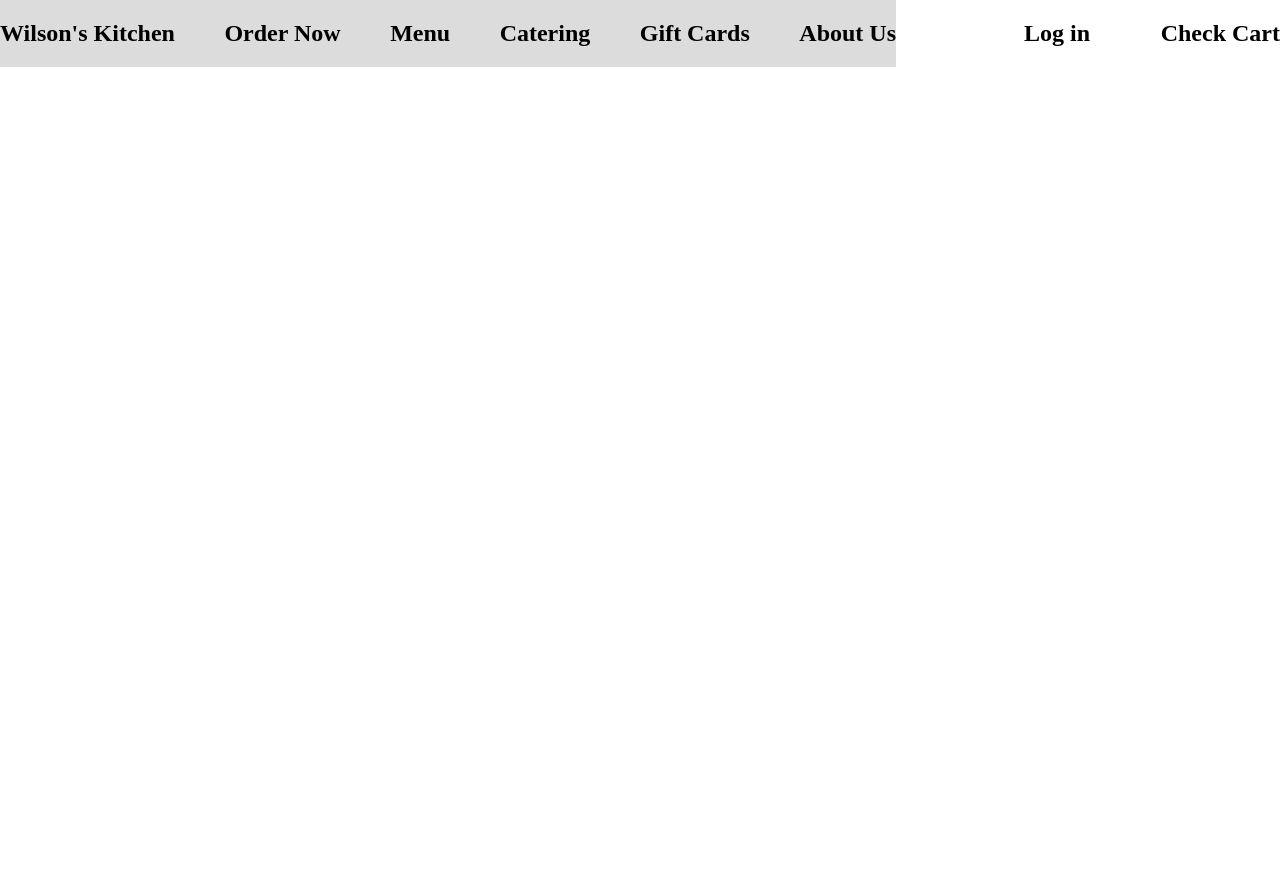
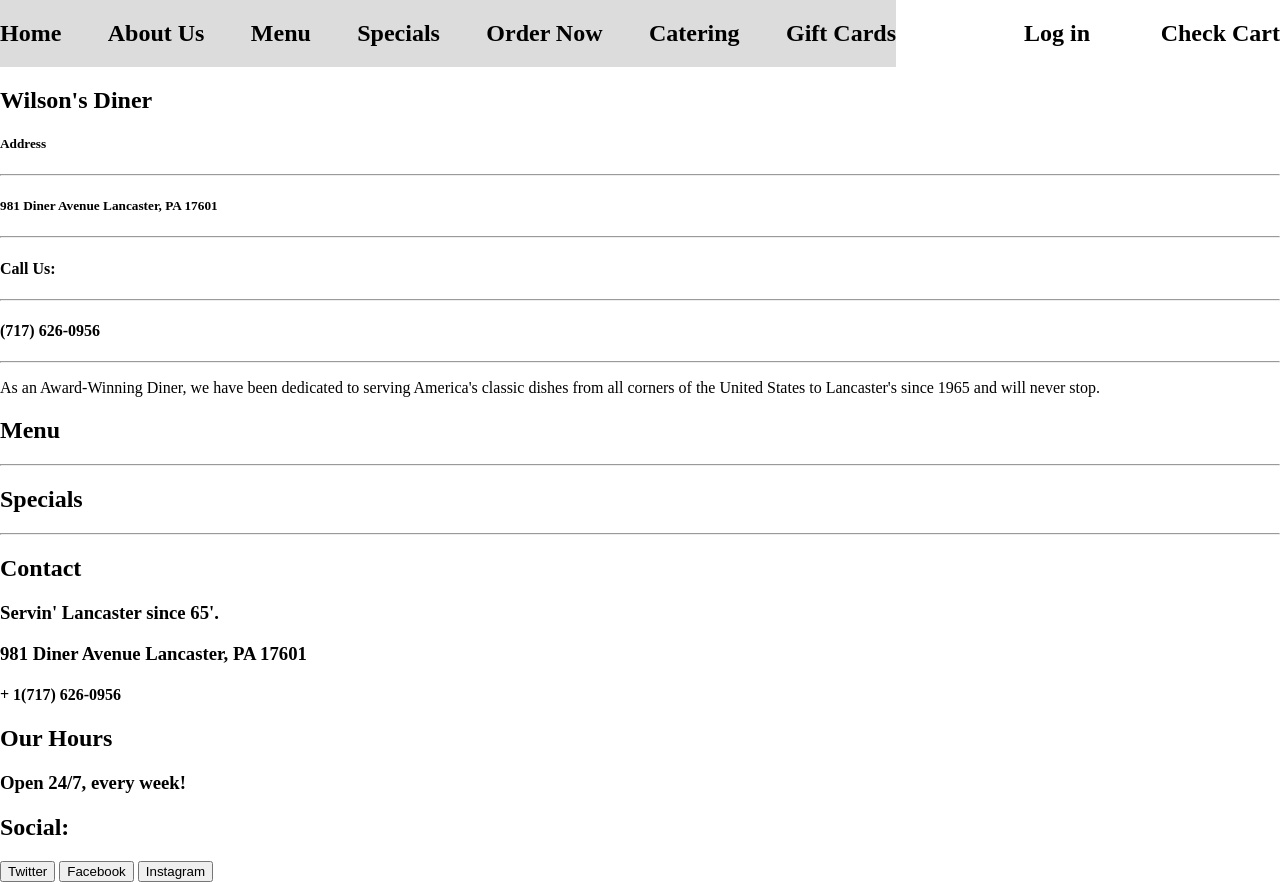
Before and after one commit to QuasimodoKiwi/flask-restuarant-project, a Flask app: page / in a window 1280 px wide. Before the commit the page ends 67 px from the top, so only its background shows below. Run offline with Flask 3, Linux system fonts and the light colour scheme.

Commit message:
Added sections and filler text. Will need proper styling, header included.

```diff
--- a/templates/index.html
+++ b/templates/index.html
@@ -1,7 +1,7 @@
 <!DOCTYPE html>
 <html>
     <head>
-        <title>Wilson's Kitchen</title>
+        <title>Wilson's Diner</title>
         <style>
             html, body{
                 margin: 0;
@@ -28,18 +28,63 @@
     <body>
         <header>
             <div class="header-buttons">
-                <h2>Wilson's Kitchen</h2>
+                <h2>Home</h2>
+                <h2>About Us</h2>
+                <h2>Menu</h2>
+                <h2>Specials</h2>
                 <h2>Order Now</h2>
-                <h2>Menu</h2>
                 <h2>Catering</h2>
                 <h2>Gift Cards</h2>
-                <h2>About Us</h2>
             </div>
             <div class="login-cart">
                 <h2>Log in</h2>
                 <h2>Check Cart</h2>
             </div>
-
         </header>
+        <section class="diner-info">
+            <h2>Wilson's Diner</h2>
+            <div>
+                <h5>Address</h5>
+                <hr>
+                <h5>981 Diner Avenue Lancaster, PA 17601</h5>
+                <hr>
+            </div>
+            <div>
+                <h4>Call Us:</h4>
+                <hr>
+                <h4>(717) 626-0956</h4>
+                <hr>
+            </div>
+            <p>As an Award-Winning Diner,
+                we have been dedicated to serving America's classic dishes from all corners of the United States
+                to Lancaster's since 1965 and will never stop.
+            </p>
+        </section>
+        <section>
+            <h2>Menu</h4>
+                <hr>
+        </section>
+        <section>
+            <h2>Specials</h2>
+            <hr>
+        </section>
+        <footer>
+            <div>
+                <h2>Contact</h2>
+                <h3>Servin' Lancaster since 65'.</h3>
+                <h3>981 Diner Avenue Lancaster, PA 17601</h3>
+                <h4> + 1(717) 626-0956</h4>
+            </div>
+            <div>
+                <h2>Our Hours</h2>
+                <h3>Open 24/7, every week!</h3>
+            </div>
+            <div>
+                <h2>Social:</h2>
+                <button>Twitter</button>
+                <button>Facebook</button>
+                <button>Instagram</button>
+            </div>
+        </footer>
     </body>
 </html>
```
